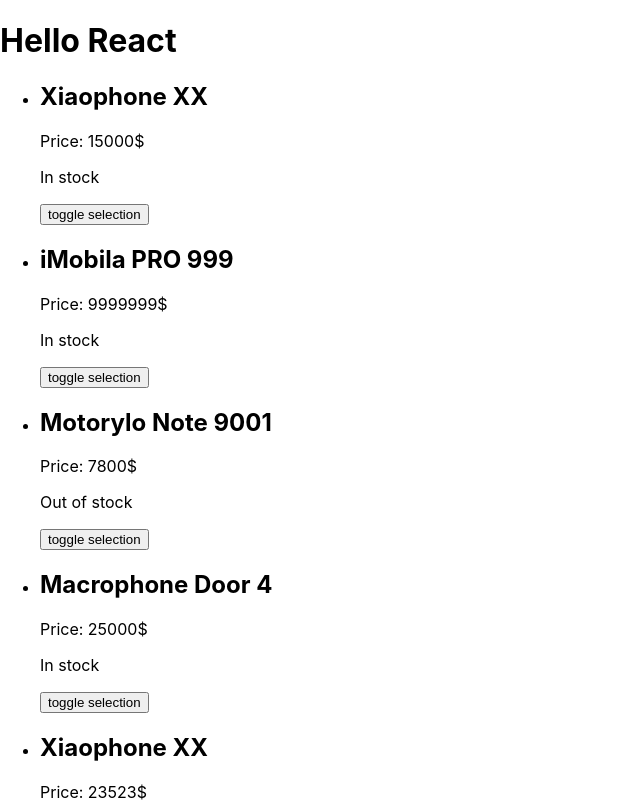
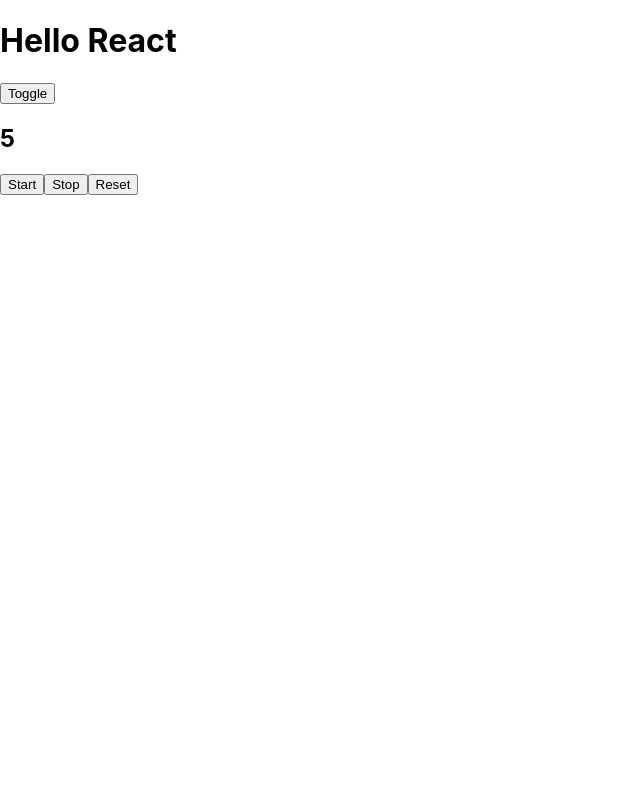
Before and after one commit to freshcourses-fe/react-lessons, a React (Create React App) app: page / in a window 1280 px wide. Shown: the top 802 px of the page, without its empty margins (0-640 px from the left). Built offline with nearby package versions, Linux system fonts and the light colour scheme.

Commit message:
Add StopWatch

```diff
--- a/src/App.js
+++ b/src/App.js
@@ -2,15 +2,29 @@
 import React from 'react';
 import Header from './components/Header';
 import PhoneDashboard from './components/PhoneDasboard';
+import StopWatch from './components/Stopwatch';
 
 class App extends React.Component {
+  constructor(props) {
+    super(props);
+
+    this.state = {
+      isVisible: true,
+    };
+  }
+
   render() {
     return (
       <>
         <Header />
-        <main>
-          <PhoneDashboard />
-        </main>
+        <button
+          onClick={() => {
+            this.setState({
+              isVisible: !this.state.isVisible,
+            });
+          }}
+        >Toggle</button>
+        <main>{this.state.isVisible && <StopWatch />}</main>
       </>
     );
   }
--- /dev/null
+++ b/src/components/Stopwatch/index.jsx
@@ -0,0 +1,60 @@
+import React, { Component } from 'react';
+
+class StopWatch extends Component {
+  constructor(props) {
+    super(props);
+    this.state = {
+      time: 0,
+    };
+    this.intervalId = null;
+  }
+
+  componentDidMount() {
+    console.log('mount');
+    if (!this.intervalId) {
+      this.start();
+    }
+  }
+
+  componentDidUpdate() {
+    console.log('update');
+  }
+
+  componentWillUnmount() {
+    console.log('unmount');
+
+    this.stop();
+  }
+
+  start = () => {
+    this.intervalId = setInterval(() => {
+      this.setState({
+        time: this.state.time + 1,
+      });
+    }, 1000);
+  };
+
+  stop = () => {
+    clearInterval(this.intervalId);
+  };
+
+  reset = () => {
+    this.stop();
+    this.setState({ time: 0 });
+    this.intervalId = null;
+  };
+
+  render() {
+    const { time } = this.state;
+    return (
+      <article>
+        <h1>{time}</h1>
+        <button onClick={this.start}>Start</button>
+        <button onClick={this.stop}>Stop</button>
+        <button onClick={this.reset}>Reset</button>
+      </article>
+    );
+  }
+}
+
+export default StopWatch;
```
Also changed, not shown: src/index.js (+11 -4 lines).
